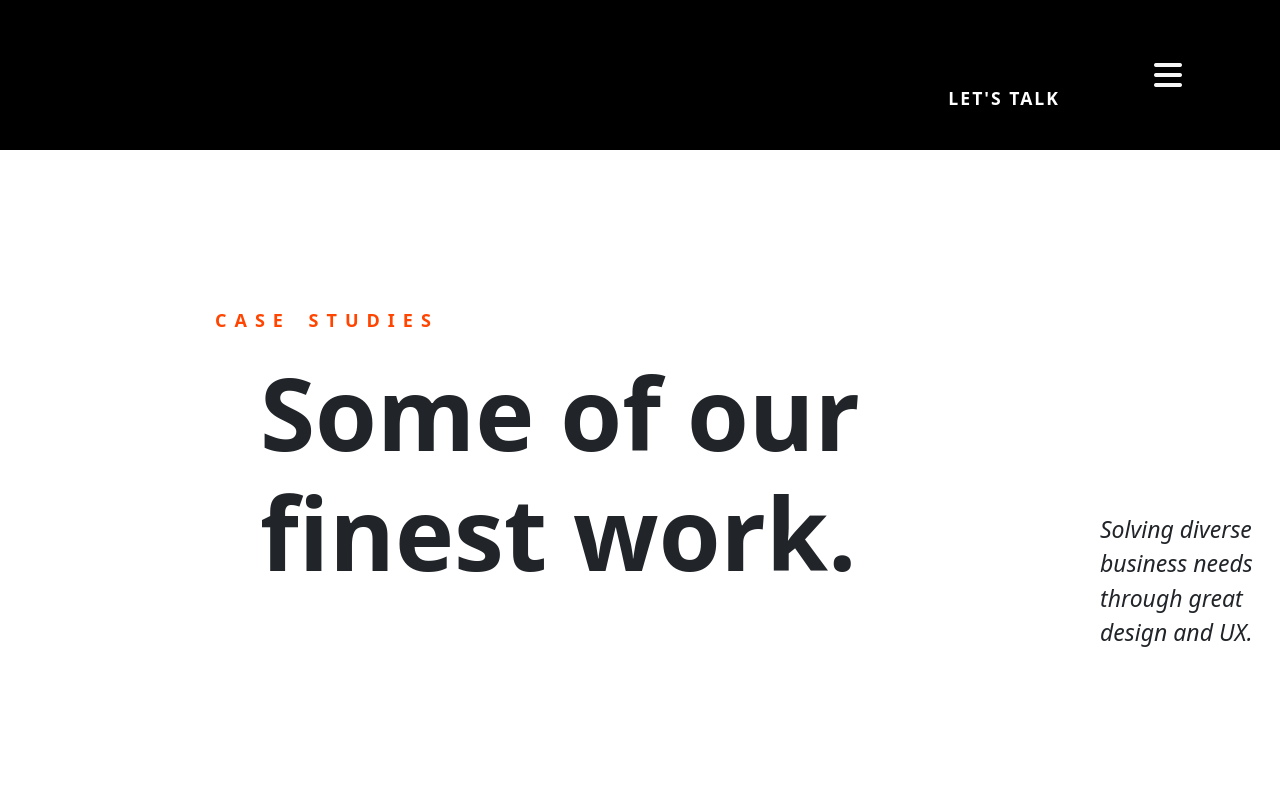
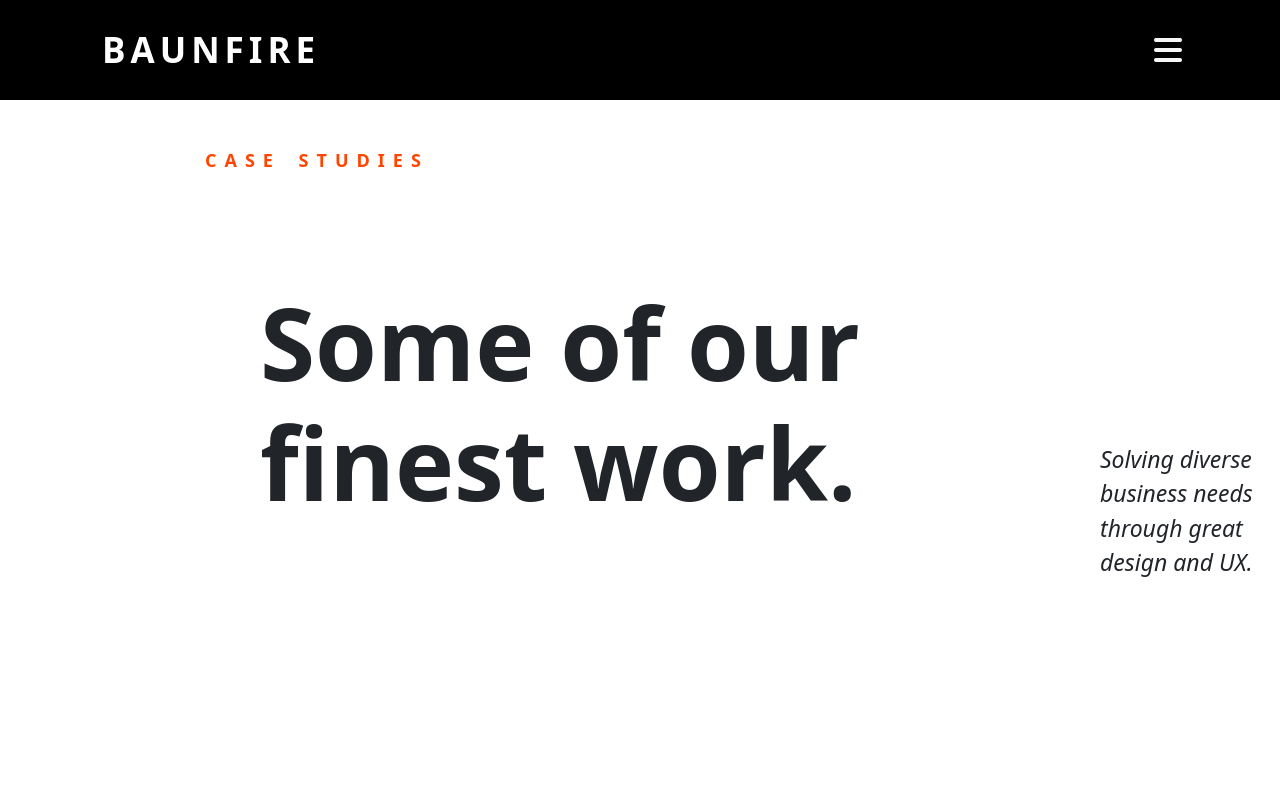
Before and after one commit to Percepta-01/Company-Website, a React (Create React App) app: page /works in a window 1280 px wide. Shown: the top 800 px of the page. Built offline with nearby package versions, Linux system fonts and the light colour scheme.

Commit message:
navbar commit

```diff
--- a/src/components/Navbar.css
+++ b/src/components/Navbar.css
@@ -1,17 +1,21 @@
 #navbar {
   background-color: black;
   width:100%;
-  height: 150px;
+  height: 100px;
 }
 
 #name{
   font-size: 35px;
   font-weight: 600;
+  margin-bottom: 190px;
+  /* margin-left: 65px; */
+  margin: 0;
 }
 
 .navbar-toggler {
   color: white;
   border-color: transparent; /* Ensures no border around the toggle button */
+
 }
 
 @media (max-width: 1300px) {
@@ -40,6 +44,7 @@
   color: white;
   text-decoration: none;
   margin-top: 50px;
+  margin-bottom: 150px;
 }
 
 .link:hover {
--- a/src/components/Navbar.js
+++ b/src/components/Navbar.js
@@ -7,9 +7,9 @@ import './Navbar.css';
 
 function OffcanvasExample() {
   return (
-    <Navbar expand="lg" className="navbar navbar-inverse navbar-fixed-top" id='navbar'>
-      <Container>
-        <Navbar.Brand href="#" className="text-white" id='name'>BAUNFIRE</Navbar.Brand>
+    <Navbar fixed="top" expand="lg" className="navbar navbar-inverse navbar-fixed-top" id='navbar'>
+      <Container >
+        <Navbar.Brand  href="#" className="text-white" id='name'>BAUNFIRE</Navbar.Brand>
         <Navbar.Toggle aria-controls="offcanvasNavbar-expand-lg" className="border-0">
         </Navbar.Toggle>
         <Navbar.Offcanvas
--- a/src/pages/Hero.css
+++ b/src/pages/Hero.css
@@ -4,20 +4,17 @@
   /* background-position: center; */
   height: 100%;
   width: 100%;
-  /* display: flex; */
+  display: flex;
   justify-content: center;
   position: relative;
 }
 
-.hero::before {
-  content: '';
-  position: absolute;
-  top: 0;
-  left: 0;
-  width: 100%;
-  height: 100%;
-  background: rgba(0, 0, 0, 0.5);
-}
+/* new subname */
+
+/* #subname{
+  margin-top: 170px;
+  margin-right: 950px;
+} */
 
 .hero-content {
   position: relative;
@@ -30,40 +27,42 @@
   font-size: 5rem;
   font-weight:700;
   margin-right: 400px;
-  margin-bottom: 20px;
+  margin-top: 70px;
 }
 
 .hero-subtitle {
   font-size: 1.5rem;
   margin-right: 330px;
-  margin-bottom: 80px;
+  margin-top: 40px;
 }
 
-.hero-subname {
+/* dont delete this css */
+
+/* .hero-subname {
   margin-bottom: 50px;
   margin-right: 900px;
-  margin-top: 50px;
   letter-spacing: 7px;
   color: orangered;
   font-weight: bold;
-}
+} */
 
 
 .button {
   margin-right: 800px;
   letter-spacing: 3px;
-  margin-bottom: 70px;
+  margin-top: 80px;
+  margin-bottom: 80px;
 }
 
 /* Responsive design */
 
 @media (max-width: 1200px) {
   .hero-title {
-    font-size: 5rem;
+    font-size: 4rem;
     margin-right: 300px;
   }
   .hero-subtitle {
-    font-size: 1.5rem;
+    font-size: 1.3rem;
     margin-right: 250px;
   }
   .hero-name {
@@ -81,16 +80,16 @@
 
 @media (max-width: 830px) {
   .hero-title {
-    font-size: 3rem;
-    margin-right: 200px;
-    margin-top: 0px;
+    font-size: 2.5rem;
+    margin-right: 50px;
+    margin-top: 180px;
   }
   .hero-subtitle {
-    font-size: 1.2rem;
-    margin-right: 150px;
+    font-size: 0.8rem;
+    margin-right: 50px;
     margin-top: 0;
-    margin-bottom: -20px;
-    padding: 5px;
+    margin-bottom: 20px;
+    padding: 10px;
   }
   .hero-name {
     font-size: 1rem;
@@ -98,15 +97,8 @@
     margin-bottom: 80px;
     padding: 5px;
   }
-  .hero-subname {
-    font-size: 0.5rem;
-    margin-right: 500px;
-    margin-top: 0;
-    margin-bottom: -10px;
-    padding: 2px;
-  }
   .button {
-    margin-right: 300px;
+    margin-right: 60px;
     margin-top: 50px;
     letter-spacing: 0px;
     padding: 5px;
@@ -145,7 +137,7 @@
   .button {
     margin-right: 0;
     padding: 5px;
-    margin-bottom: -70px;
+    margin-bottom: 70px;
   }
 }
 
@@ -153,10 +145,10 @@
 .link {
   font-size: 1.1rem;
   position: absolute;
-  top: 15px;
   right: 200px;
   color: white;
   font-weight: bold;
   letter-spacing: 2px;
   text-decoration: none;
+  margin-bottom: 40px;
 }
--- a/src/pages/Hero.js
+++ b/src/pages/Hero.js
@@ -12,7 +12,7 @@ function Hero ()  {
   return (
     <div className="hero">
       <div className="hero-content text-center text-white">
-        <p className='hero-subname'>WE ARE BAUNFIRE</p>
+        <p className='hero-subname' id='subname'>WE ARE BAUNFIRE</p>
         <h1 className='hero-title'>A digital agency <br /> focused on web.</h1>
         <p className='hero-subtitle'>We are a creative team of designers, developers, strategists, and <br /> producers building elevated websites in the heart of Silicon Valley.</p>
         <button onClick={() => navigate("/Knowus")} className='button'>GET TO KNOW US +</button>
--- a/src/pages/Knownus.css
+++ b/src/pages/Knownus.css
@@ -1,37 +1,44 @@
-.para{
+/* Hide scrollbar for Chrome, Safari, and Opera */
+body::-webkit-scrollbar {
+    display: none;
+}
+
+/* Hide scrollbar for IE, Edge, and Firefox */
+body {
+    -ms-overflow-style: none;  /* IE and Edge */
+    scrollbar-width: none;  /* Firefox */
+}
+
+.para {
     margin-left: 170px;
     margin-top: 100px;
     word-spacing: 5px;
     font-weight: 500;
     color: orangered;
     letter-spacing: 5px;
-    padding: 10px;
 }
-.hed1{
+.hed1 {
     margin-left: 205px;
     margin-top: 40px;
-    padding: 10px;
     font-weight: bold;
-    font-size:85px;
-    margin-bottom: -100px;
+    font-size: 125px;
+    color: black;
 }
-.para2{
-    margin-left: 1000px;
+.para2 {
     margin-bottom: 180px;
     color: gray;
-    font-weight:400;
-    padding: 10px;
+    font-weight: 400;
     margin-top: 0px;
     font-size: 1.2rem;
     word-spacing: 5px;
 }
-.img1{
+.img1 {
     margin-left: 100px;
     width: 100%;
     height: 100%;
     margin-bottom: 0px;
 }
-.para3{
+.para3 {
     margin-left: 150px;
     margin-top: 380px;
     word-spacing: 5px;
@@ -39,17 +46,14 @@
     font-weight: 500;
     font-size: 18px;
     margin-bottom: 20px;
-
 }
-
-.hed2{
+.hed2 {
     margin-left: 205px;
     padding: 10px;
     font-weight: bold;
-    font-size:60px;
+    font-size: 60px;
     margin-bottom: 60px;
 }
-
 a {
     text-align: center;
     padding: 20px;
--- a/src/pages/Knowus.js
+++ b/src/pages/Knowus.js
@@ -11,7 +11,7 @@ function Knowus() {
       <h1 className='hed1'>A passionate <br></br> team, rooted in<br></br> digital.</h1>
 
 
-      <p className='para2'>Building great things in the <br></br> heart of Silicon Valley.</p>
+      <p className='para2' style={{marginRight:"80px"}}>Building great things in the <br></br> heart of Silicon Valley.</p>
 
       {/* //image */}
 
```
